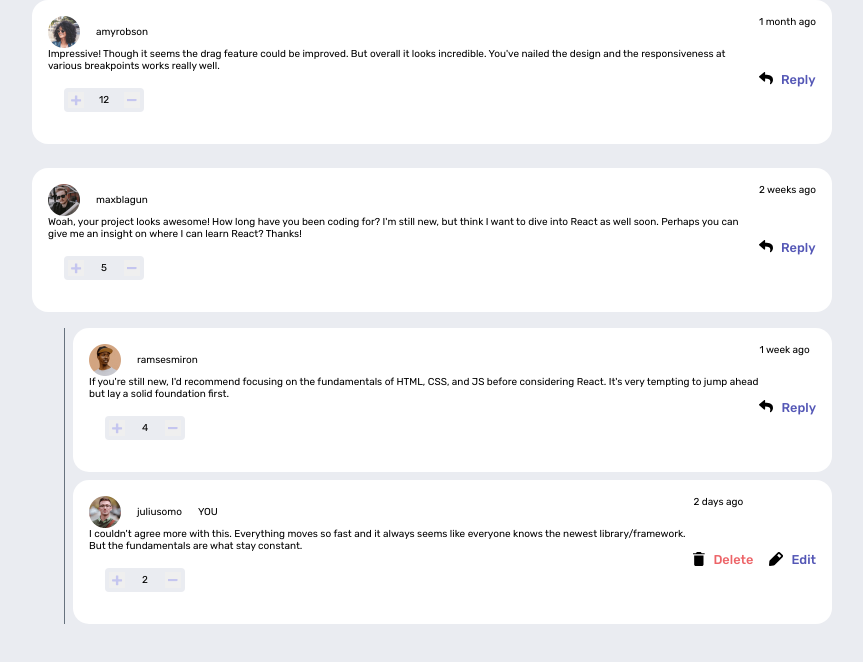
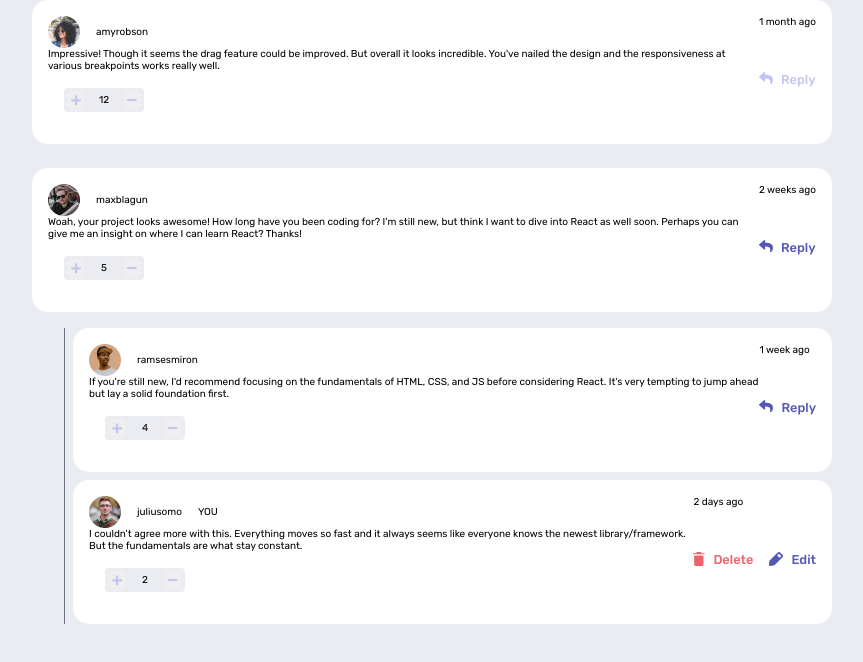
Before and after one commit to riwepo/fem-interactive-comments-section, a React (Create React App) app: page / in a window 1280 px wide. In both pictures the pointer is over the button 963 px from the left and 79 px from the top of the page. Shown: the top 662 px of the page, without its empty margins (176-1039 px from the left). Built offline with nearby package versions, Linux system fonts and the light colour scheme.

Commit message:
style action buttons with hover effects

```diff
--- a/src/components/comment/CommentActions.module.css
+++ b/src/components/comment/CommentActions.module.css
@@ -15,6 +15,61 @@
   flex-direction: row;
   gap: 0.5rem;
 }
+.button:hover,
+.button:active {
+  cursor: pointer;
+}
+
+.buttonReply {
+  color: var(--moderate-blue-color);
+}
+
+.buttonReply:hover,
+.buttonReply:active {
+  color: var(--light-grayish-blue-color);
+}
+
 .buttonDelete {
   color: var(--soft-red-color);
 }
+
+.buttonDelete:hover,
+.buttonDelete:active {
+  color: var(--pale-red-color);
+}
+
+.buttonEdit {
+  color: var(--moderate-blue-color);
+}
+
+.buttonEdit:hover,
+.buttonEdit:active {
+  color: var(--light-grayish-blue-color);
+}
+
+.iconReply {
+  fill: var(--moderate-blue-color);
+}
+
+.iconReply:hover,
+.iconReply:active {
+  color: var(--light-grayish-blue-color);
+}
+
+.iconDelete {
+  fill: var(--s);
+}
+
+.iconDelete:hover,
+.iconDelete:active {
+  color: var(--pale-red-color);
+}
+
+.iconEdit {
+  fill: var(--moderate-blue-color);
+}
+
+.iconEdit:hover,
+.iconEdit:active {
+  color: var(--light-grayish-blue-color);
+}
--- a/src/components/comment/CommmentActions.js
+++ b/src/components/comment/CommmentActions.js
@@ -1,7 +1,8 @@
 import React from "react";
-import iconReply from "../../images/icon-reply.svg";
-import iconDelete from "../../images/icon-delete.svg";
-import iconEdit from "../../images/icon-edit.svg";
+
+import { ReactComponent as IconReply } from "../../images/icon-reply.svg";
+import { ReactComponent as IconDelete } from "../../images/icon-delete.svg";
+import { ReactComponent as IconEdit } from "../../images/icon-edit.svg";
 
 import classes from "./CommentActions.module.css";
 
@@ -10,18 +11,18 @@ function CommentActions({ className, isYou }) {
     <div className={`${className} ${classes.container}`}>
       {!isYou && (
         <button className={`${classes.button} ${classes.buttonReply}`}>
-          <img src={iconReply} alt="reply icon" />
+          <IconReply className={classes.iconReply} />
           <p>Reply</p>
         </button>
       )}
       {isYou && (
         <div className={classes.buttonContainer}>
           <button className={`${classes.button} ${classes.buttonDelete}`}>
-            <img src={iconDelete} alt="delete icon" />
+            <IconDelete className={classes.iconDelete} />
             <p>Delete</p>
           </button>
           <button className={`${classes.button} ${classes.buttonEdit}`}>
-            <img src={iconEdit} alt="edit icon" />
+            <IconEdit className={classes.iconEdit} />
             <p>Edit</p>
           </button>
         </div>
```
